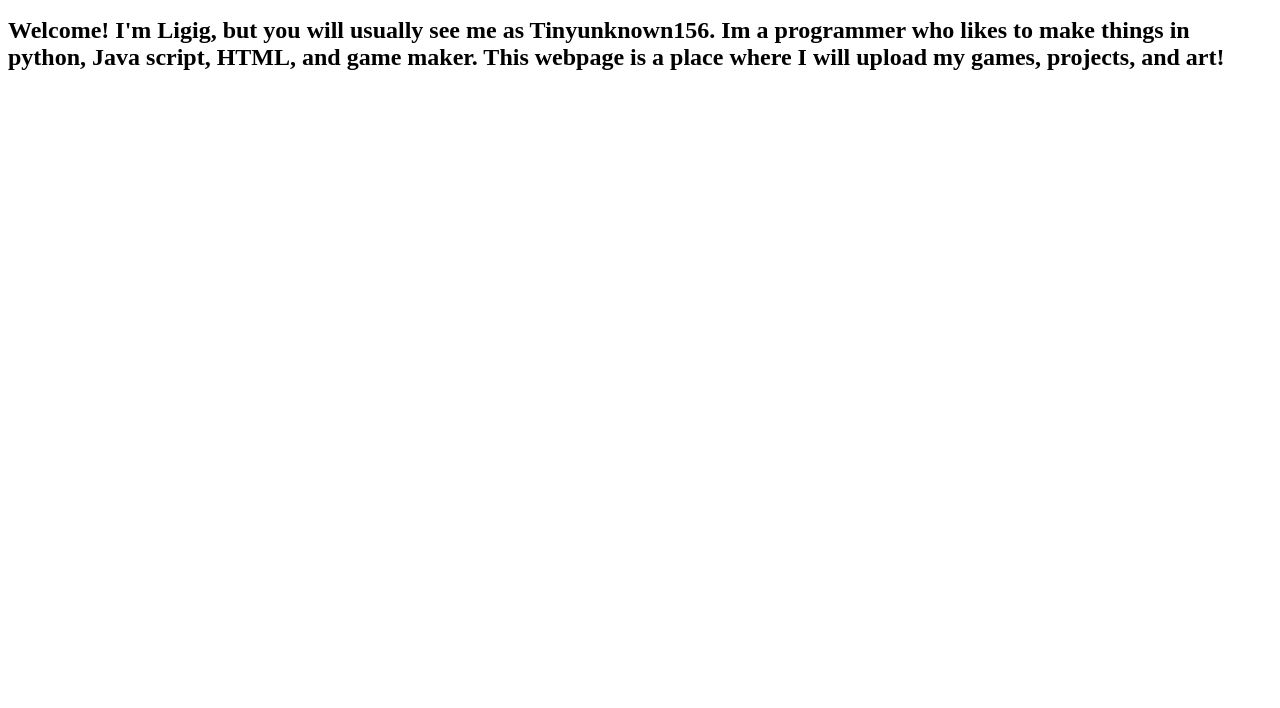
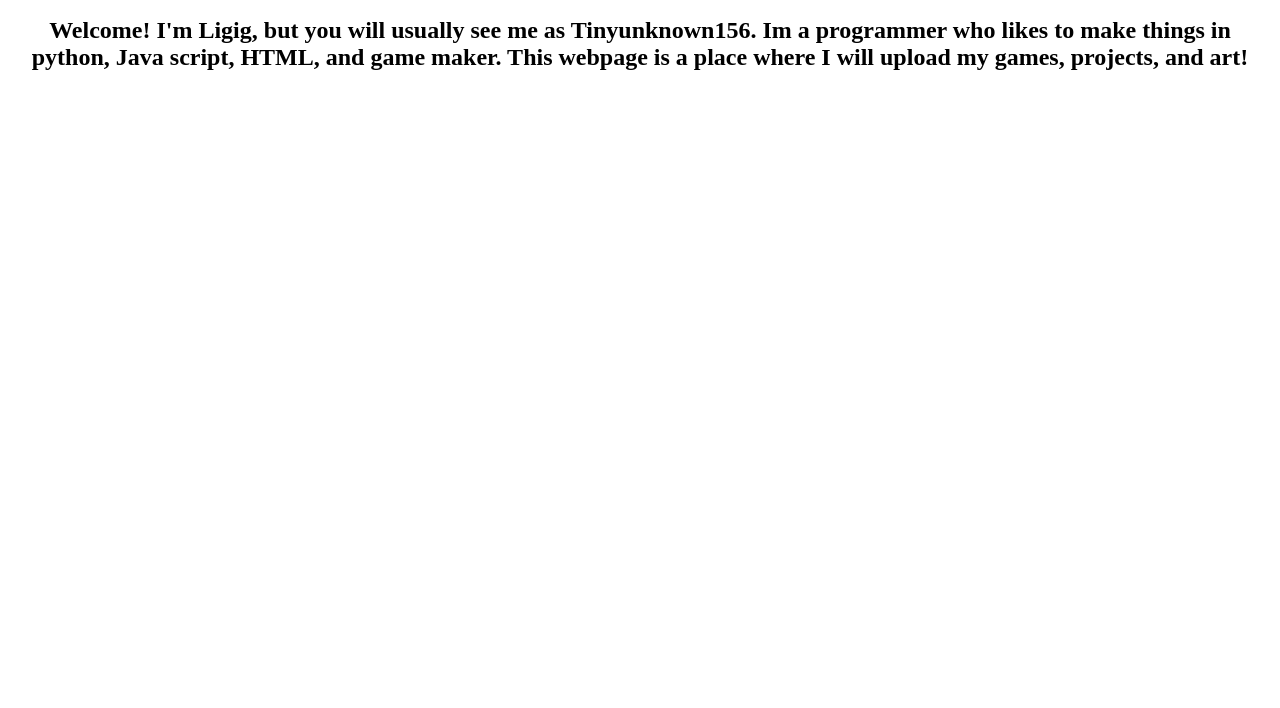
Before and after one commit to Tinyunknown/Tinyunknown.github.io, a plain HTML site: page index.html in a window 1280 px wide. Shown: the part 92-800 px from the top of the page. Drawn offline with Linux system fonts and the light colour scheme.

Commit message:
added color to the top of the page and centered the welcome message

```diff
--- a/index.html
+++ b/index.html
@@ -13,7 +13,7 @@
 		    display: inline-block;
 		}
 		#about_me {
-		    float:right;
+		    text-align:center;
 		}
 	</style>
 	<script>
@@ -26,5 +26,6 @@
     <div class=child_top><h1>Games</h1></div>
     </div>
 <div id="about_me"><h2>Welcome! I'm Ligig, but you will usually see me as Tinyunknown156. Im a programmer who likes to make things in python, Java script, HTML, and game maker. This webpage is a place where I will upload my games, projects, and art!</h2></div>
+<img src="">
 </body>
 </html>
```
